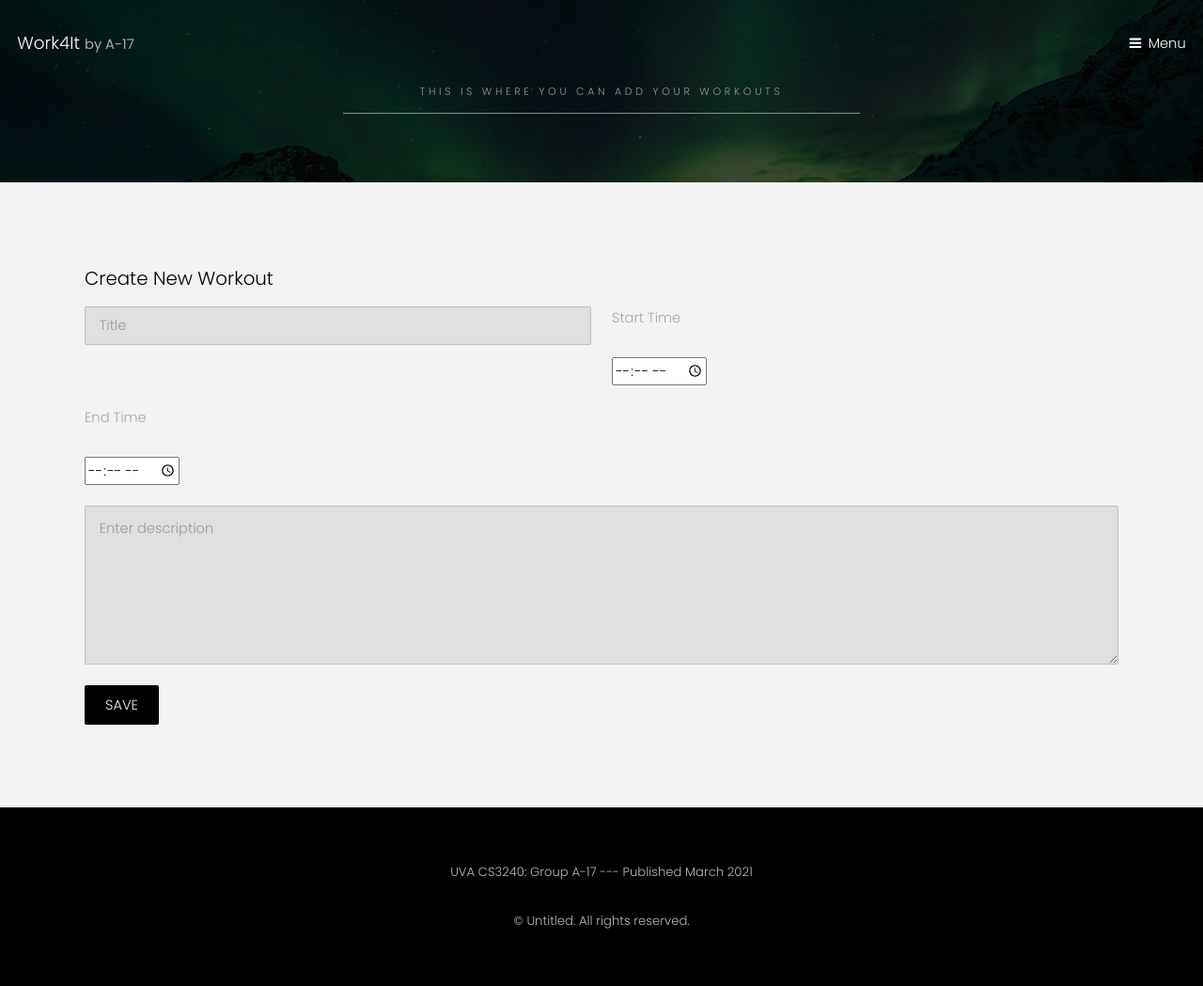
After one commit to YuvrajS0/exerciseGamificationApp, a Django app: page /exercise/workout/ in a window 1280 px wide. The commit adds this page. Shown: the whole page at 94% size. Run offline with Django 3.2, Linux system fonts and the light colour scheme; some libraries are stand-ins or nearby versions.

```diff
--- a/exercise/templates/exercise/index.html
+++ b/exercise/templates/exercise/index.html
@@ -24,6 +24,7 @@
 			<nav id="menu">
 				<ul class="links">
 					<li><a href="{% url 'exercise:home' %}">Home</a></li>
+					<li><a href="{% url 'exercise:workout' %}">Add Workout</a></li>
 					<li><a href="{% url 'exercise:dashboard' %}">Dashboard</a></li>
 					<li><a href="{% url 'account_logout'%}?next=/exercise">Logout</a></li>
 				</ul>
--- /dev/null
+++ b/exercise/templates/exercise/workout.html
@@ -0,0 +1,116 @@
+{% load socialaccount %}
+<!DOCTYPE HTML>
+<!--
+	Hielo by TEMPLATED
+	templated.co @templatedco
+	Released for free under the Creative Commons Attribution 3.0 license (templated.co/license)
+-->
+<html>
+	<head>
+		<title>Work4It</title>
+		<meta charset="utf-8" />
+		<meta name="viewport" content="width=device-width, initial-scale=1" />
+		<link rel="stylesheet" href="../../static/exercise/assets/css/main.css" />
+	</head>
+	<body>
+
+		{% if user.is_authenticated %} <!-- AUTHENTICATED USER-->
+		<!-- Header -->
+			<header id="header" class="alt">
+				<div class="logo"><a href="{% url 'exercise:dashboard' %}">New Workout</a></div>
+				<a href="#menu">Menu</a>
+			</header>
+
+		<!-- Nav -->
+			<nav id="menu">
+				<ul class="links">
+                    <li><a href="{% url 'exercise:home' %}">Home</a></li>
+                    <li><a href="{% url 'exercise:workout' %}">Add Workout</a></li>
+					<li><a href="{% url 'exercise:dashboard' %}">Dashboard</a></li>
+                    <li><a href="{% url 'account_logout' %}?next=/exercise">Logout</a></li>
+				</ul>
+			</nav>
+			{% else %} <!-- UN AUTHENTICATED USER-->
+			<!-- Header -->
+			<header id="header" class="alt">
+				<div class="logo"><a href="{% url 'exercise:home' %}">Work4It <span>by A-17</span></a></div>
+				<a href="#menu">Menu</a>
+			</header>
+
+		<!-- Nav -->
+			<nav id="menu">
+				<ul class="links">
+					<li><a href="{% url 'exercise:home' %}">Home</a></li>
+					<li><a href="{% provider_login_url 'google' %}?next=/exercise">Login</a></li>
+				</ul>
+			</nav>
+			{% endif %}
+
+		<!-- One -->
+			<section id="One" class="wrapper style3">
+				<div class="inner">
+					<header class="align-center">
+						<p>This is where you can add your workouts</p>
+						<h2>{{ user.username }}</h2>
+					</header>
+				</div>
+			</section>
+		<!-- FORM FOR WORKOUT INPUT -->
+   <section id="Two" class="wrapper style2">
+	<div class="inner" style="margin:auto;">
+	  <h3>Create New Workout</h3>
+		<form method="post" action="#">
+			{% csrf_token %}
+			<div class="row uniform">
+				<!-- TITLE OF WORKOUT -->
+				<div class="6u 12u$(xsmall)">
+					<input type="text" name="workout_title" id="workout_title" value="" placeholder="Title" />
+				</div>
+				<!-- DATE -->
+				<!-- <div class="6u$ 12u$(xsmall)">
+					<input type="date" name="workout_pub_date" id="workout_pub_date" value="" />
+				</div> -->
+				<!-- START TIME -->
+				<div class="6u 12u$(xsmall)">
+					<p>Start Time</p>
+					<input type="time" name="workout_start_time" id="workout_start_time" value="" />
+				</div>
+				<!-- END TIME -->
+				<div class="6u 12u$(xsmall)">
+					<p>End Time</p>
+					<input type="time" name="workout_end_time" id="workout_end_time" value="" />
+				</div>
+				<!-- WORKOUT DESCRIPTION -->
+				<div class="12u$">
+					<textarea name="workout_description" id="workout_description" placeholder="Enter description" rows="6"></textarea>
+				</div>
+				<!-- Break -->
+				<div class="12u$">
+					<ul class="actions">
+						<li><input type="submit" value="Save" /></li>
+					</ul>
+				</div>
+			</div>
+		</form>
+	   <div>
+	</section>
+		<!-- END OF FORM FOR WORKOUT INPUT -->
+		<!-- Footer -->
+		<footer id="footer">
+			<div class="copyright">
+				UVA CS3240: Group A-17 --- Published March 2021
+			</div>
+			<div class="copyright">
+				&copy; Untitled. All rights reserved.
+			</div>
+		</footer>
+
+		<!-- Scripts -->
+			<script src="../../static/exercise/assets/js/jquery.min.js"></script>
+			<script src="../../static/exercise/assets/js/jquery.scrollex.min.js"></script>
+			<script src="../../static/exercise/assets/js/skel.min.js"></script>
+			<script src="../../static/exercise/assets/js/util.js"></script>
+			<script src="../../static/exercise/assets/js/main.js"></script>
+
+	</body>
+</html>
--- a/exercise/urls.py
+++ b/exercise/urls.py
@@ -6,5 +6,6 @@ app_name = 'exercise'
 
 urlpatterns = [
     path('', views.index, name='home'),
-    path('dashboard', views.dashboard, name='dashboard'),
+    path('dashboard/', views.workouts, name='dashboard'),
+    path('workout/', views.workout, name='workout'),
 ]
--- a/exercise/views.py
+++ b/exercise/views.py
@@ -8,10 +8,22 @@ from django.utils import timezone
 
 
 def index(request):
-# Render the HTML template index.html
     return render(request, 'exercise/index.html')
 
-def dashboard(request):
-# Render the HTML template index.html
+def workout(request):
+    render(request, 'exercise/index.html')
+    if request.method == 'POST':
+        workout=Workout()
+        workout.user = request.user
+        workout.workout_title= request.POST.get('workout_title')
+        workout.workout_pub_date= request.POST.get('workout_pub_date')
+        workout.workout_start_time = request.POST.get('workout_start_time')
+        workout.workout_end_time = request.POST.get('workout_end_time')
+        workout.workout_description = request.POST.get('workout_description')
+        workout.save()
+    return render(request, 'exercise/workout.html')
 
-    return render(request, 'exercise/dashboard.html')
+def workouts(request):
+    render(request, 'exercise/index.html')
+    workout_dict = Workout.objects.filter(user=request.user)
+    return render(request, 'exercise/dashboard.html', {'workout_dict': workout_dict})
--- a/mysite/settings.py
+++ b/mysite/settings.py
@@ -128,7 +128,7 @@ AUTHENTICATION_BACKENDS = (
  )
 
 SITE_ID = 1
-LOGIN_REDIRECT_URL = '/'
+LOGIN_REDIRECT_URL = '/exercise'
 
 SOCIALACCOUNT_PROVIDERS = {
     'google': {
```
Also changed, not shown: exercise/models.py (+9 -10 lines), exercise/templates/exercise/dashboard.html (+12 -79 lines), db.sqlite3, exercise/migrations/0002_auto_20210326_1513.py (added), exercise/migrations/0003_workout_user.py (added), exercise/migrations/0004_auto_20210326_2131.py (added), exercise/migrations/0005_auto_20210326_2137.py (added), exercise/migrations/0006_workout_workout_points.py (added), exercise/migrations/0007_auto_20210326_2145.py (added), exercise/migrations/0008_auto_20210326_2150.py (added).
